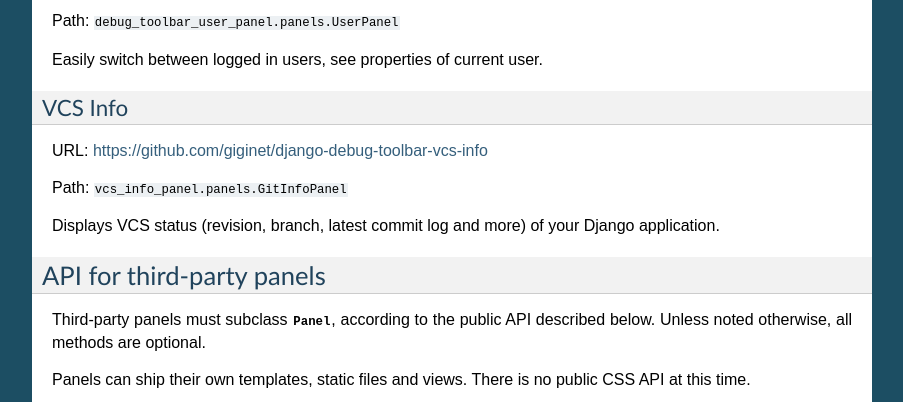
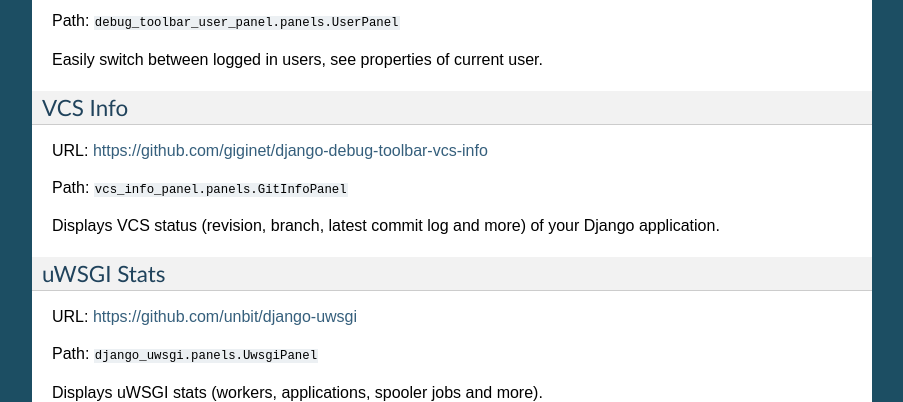
Before and after one commit to jazzband/django-debug-toolbar, a Sphinx documentation site: the page built from docs/panels.rst, in a window 1280 px wide and 900 px high, scrolled down 4964 px, cut to the strip 0-402 px from the top of the window. Shown: the whole strip, without its empty margins (198-1101 px from the left). Built offline with Sphinx 7.4.7, drawn with Linux system fonts in a browser that asks for light colours.

Commit message:
Added uWSGI panel to 3rd party panels docs

```diff
--- a/docs/panels.rst
+++ b/docs/panels.rst
@@ -293,6 +293,15 @@
 
 Displays VCS status (revision, branch, latest commit log and more) of your Django application.
 
+uWSGI Stats
+~~~~~~~~~~~
+
+URL: https://github.com/unbit/django-uwsgi
+
+Path: ``django_uwsgi.panels.UwsgiPanel``
+
+Displays uWSGI stats (workers, applications, spooler jobs and more).
+
 API for third-party panels
 --------------------------
 
```
